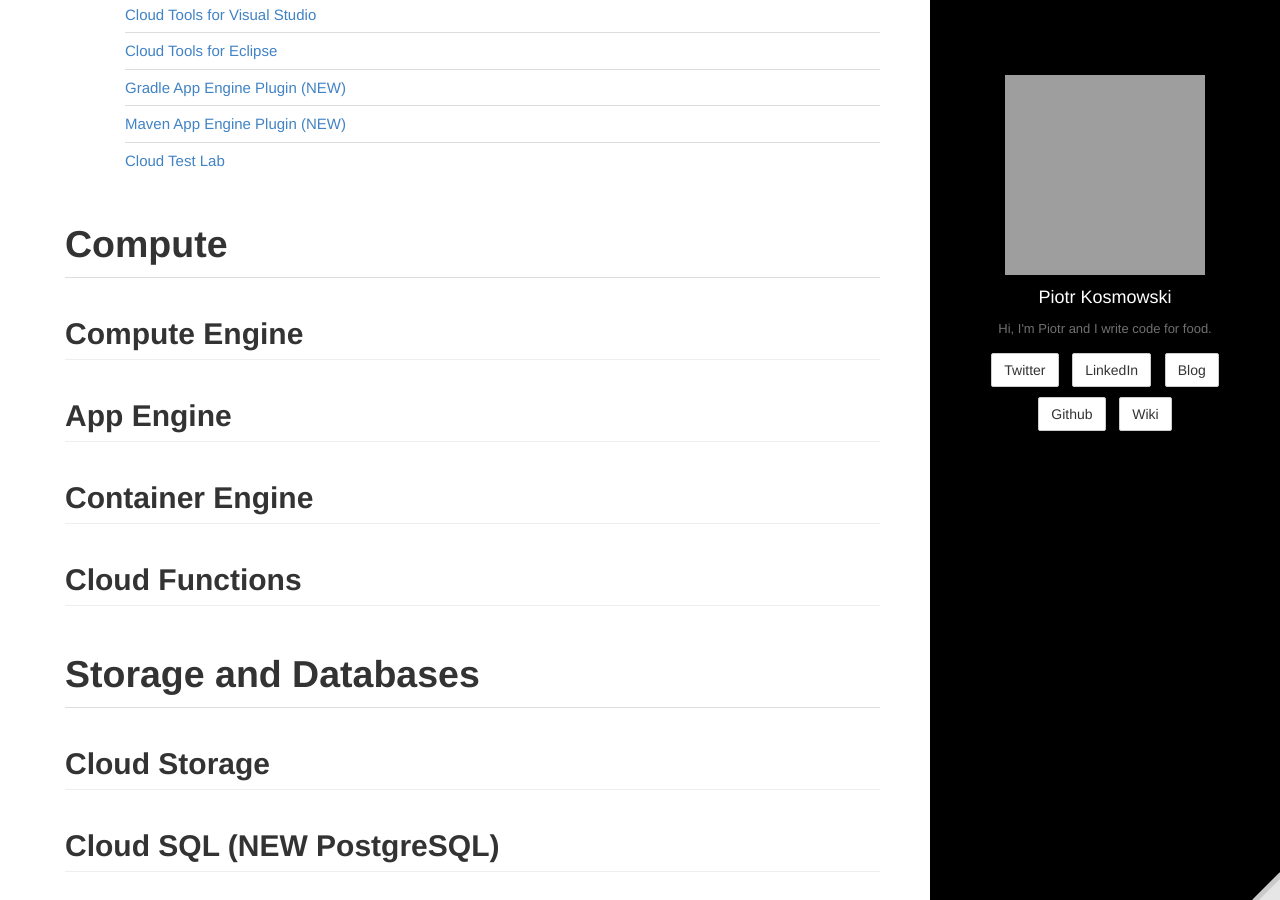
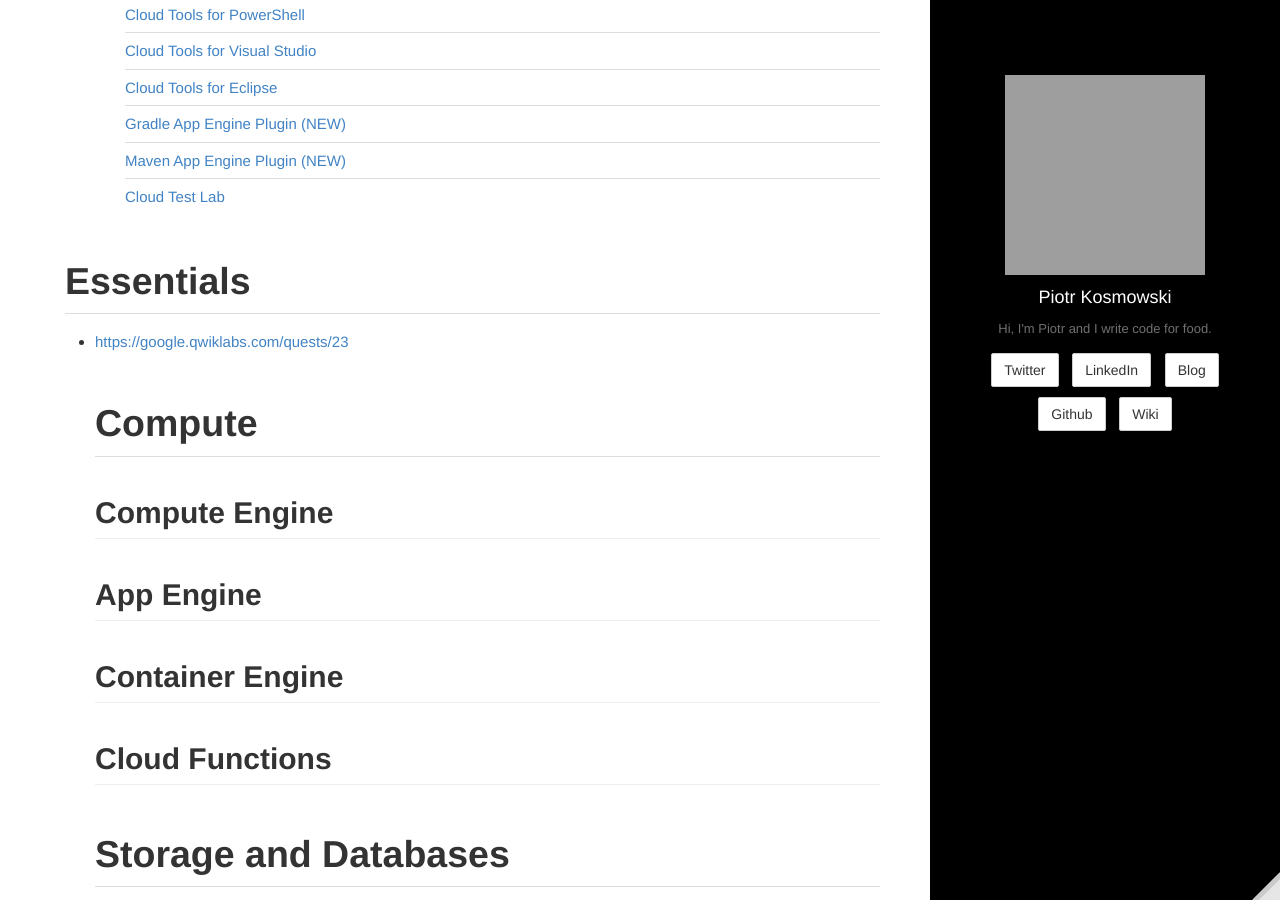
Before and after one commit to kospiotr/kospiotr.github.io, a Jekyll site: the page built from wiki/gcp-trainings.md, in a window 1280 px wide and 900 px high, scrolled down 2490 px. Built offline with Jekyll 4.4.1, drawn with Linux system fonts in a browser that asks for light colours; grey boxes are pictures that could not be loaded.

Commit message:
Update gcp-trainings.md

```diff
--- a/wiki/gcp-trainings.md
+++ b/wiki/gcp-trainings.md
@@ -7,7 +7,8 @@
 editurl: wiki/gcp-trainings.md
 ---
 
-
+# Essentials
+ * [https://google.qwiklabs.com/quests/23](https://google.qwiklabs.com/quests/23)
 # Compute
 ## Compute Engine
 ## App Engine
```
